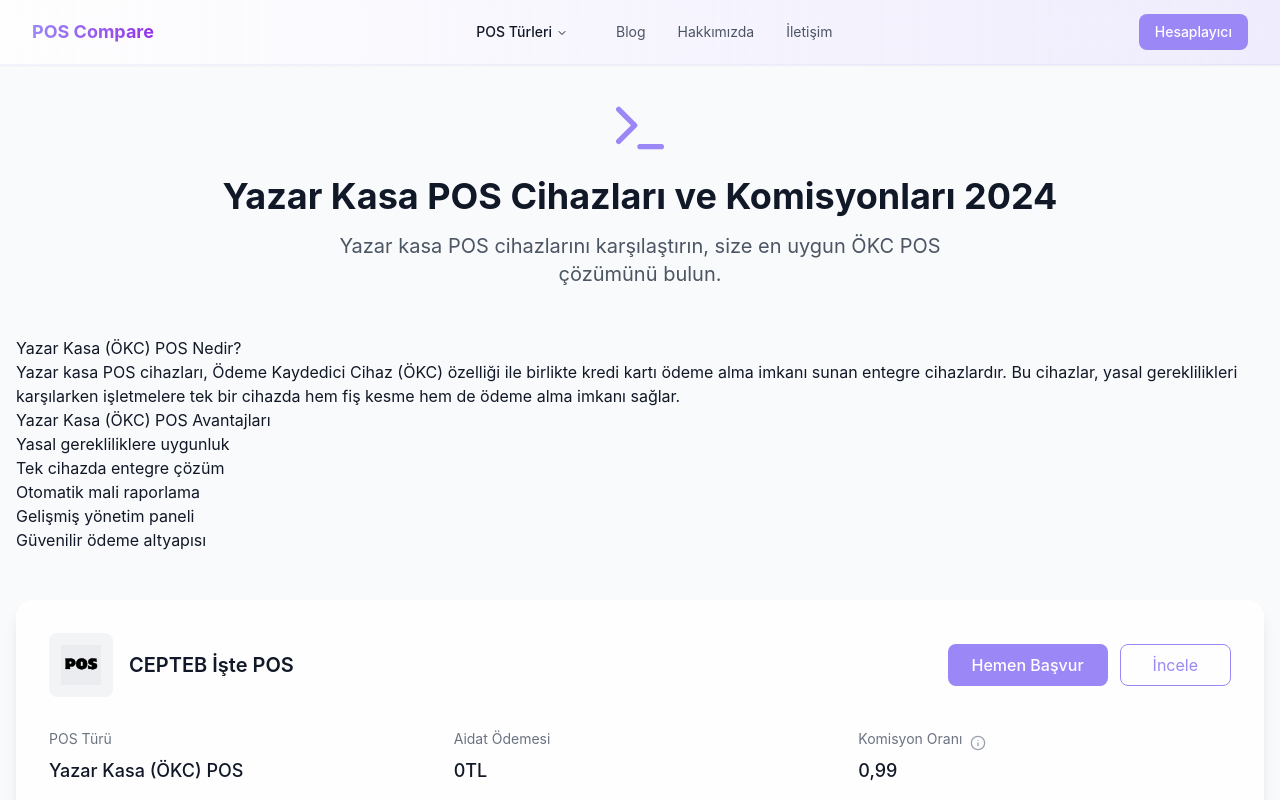
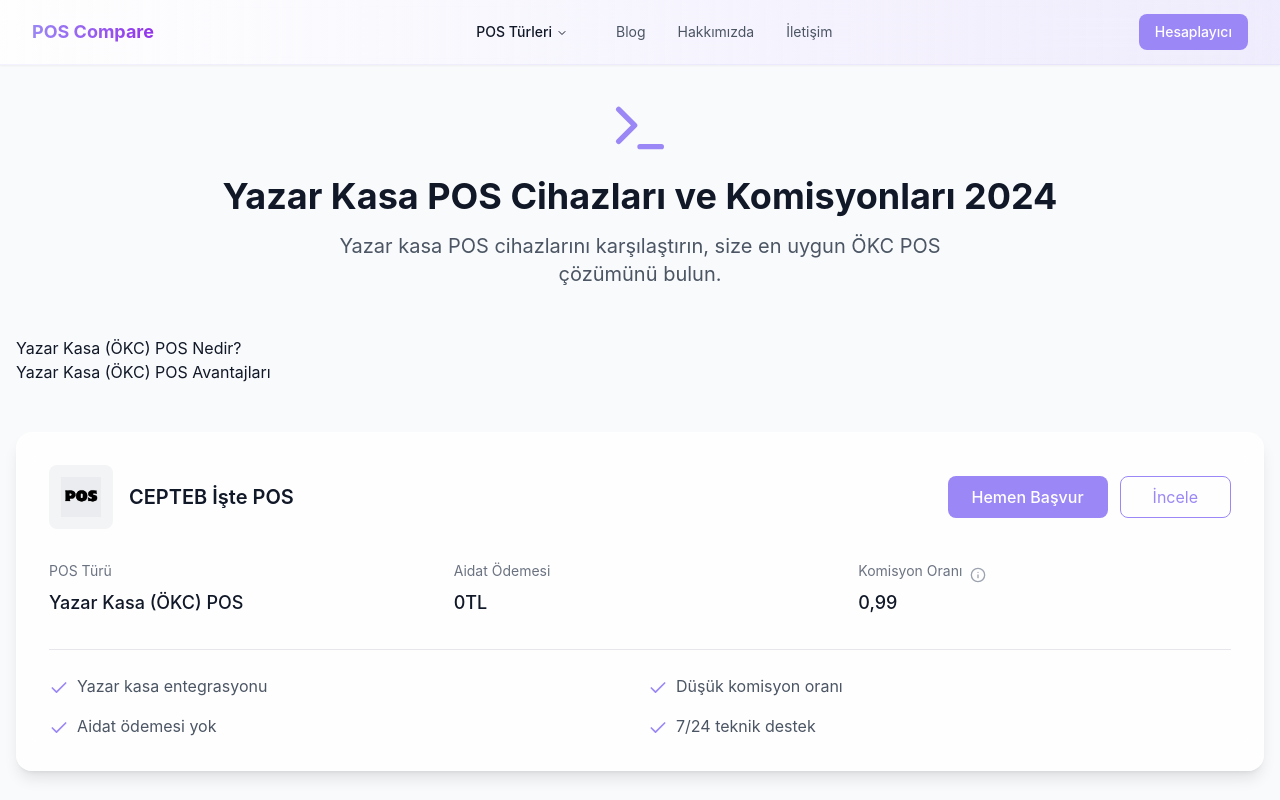
Before and after one commit to Volkaneless/pos-komisyon, a React (Vite) app: page /pos-types/yazarkasa in a window 1280 px wide. Shown: the top 800 px of the page. Built offline with nearby package versions, Linux system fonts and the light colour scheme.

Commit message:
Remove content from YazarkasaPOS page
Deleted specific sections and content related to "Yazar Kasa (ÖKC) POS Nedir?" and "Yazar Kasa (ÖKC) POS Avantajları" from the YazarkasaPOS page without altering the overall structure.
[skip gpt_engineer]

```diff
--- a/src/pages/pos-types/YazarkasaPOS.tsx
+++ b/src/pages/pos-types/YazarkasaPOS.tsx
@@ -23,14 +23,8 @@ const YazarkasaPOS = () => {
           description="Yazar kasa POS cihazlarını karşılaştırın, size en uygun ÖKC POS çözümünü bulun."
           type="Yazar Kasa (ÖKC) POS"
           Icon={Terminal}
-          whatIsContent="Yazar kasa POS cihazları, Ödeme Kaydedici Cihaz (ÖKC) özelliği ile birlikte kredi kartı ödeme alma imkanı sunan entegre cihazlardır. Bu cihazlar, yasal gereklilikleri karşılarken işletmelere tek bir cihazda hem fiş kesme hem de ödeme alma imkanı sağlar."
-          advantages={[
-            "Yasal gerekliliklere uygunluk",
-            "Tek cihazda entegre çözüm",
-            "Otomatik mali raporlama",
-            "Gelişmiş yönetim paneli",
-            "Güvenilir ödeme altyapısı"
-          ]}
+          whatIsContent=""
+          advantages={[]}
         />
 
         <div className="container mx-auto px-4">
```
